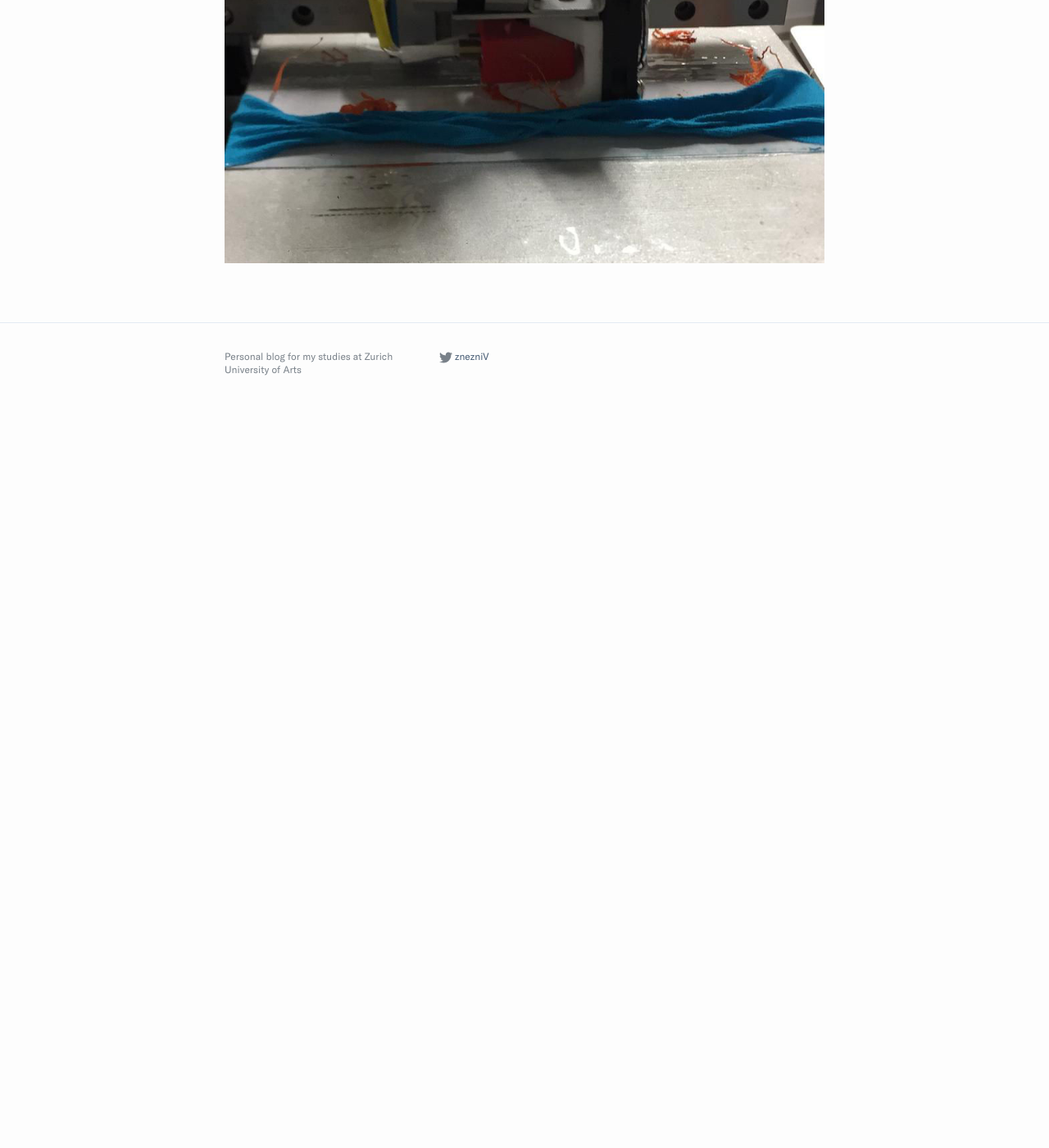
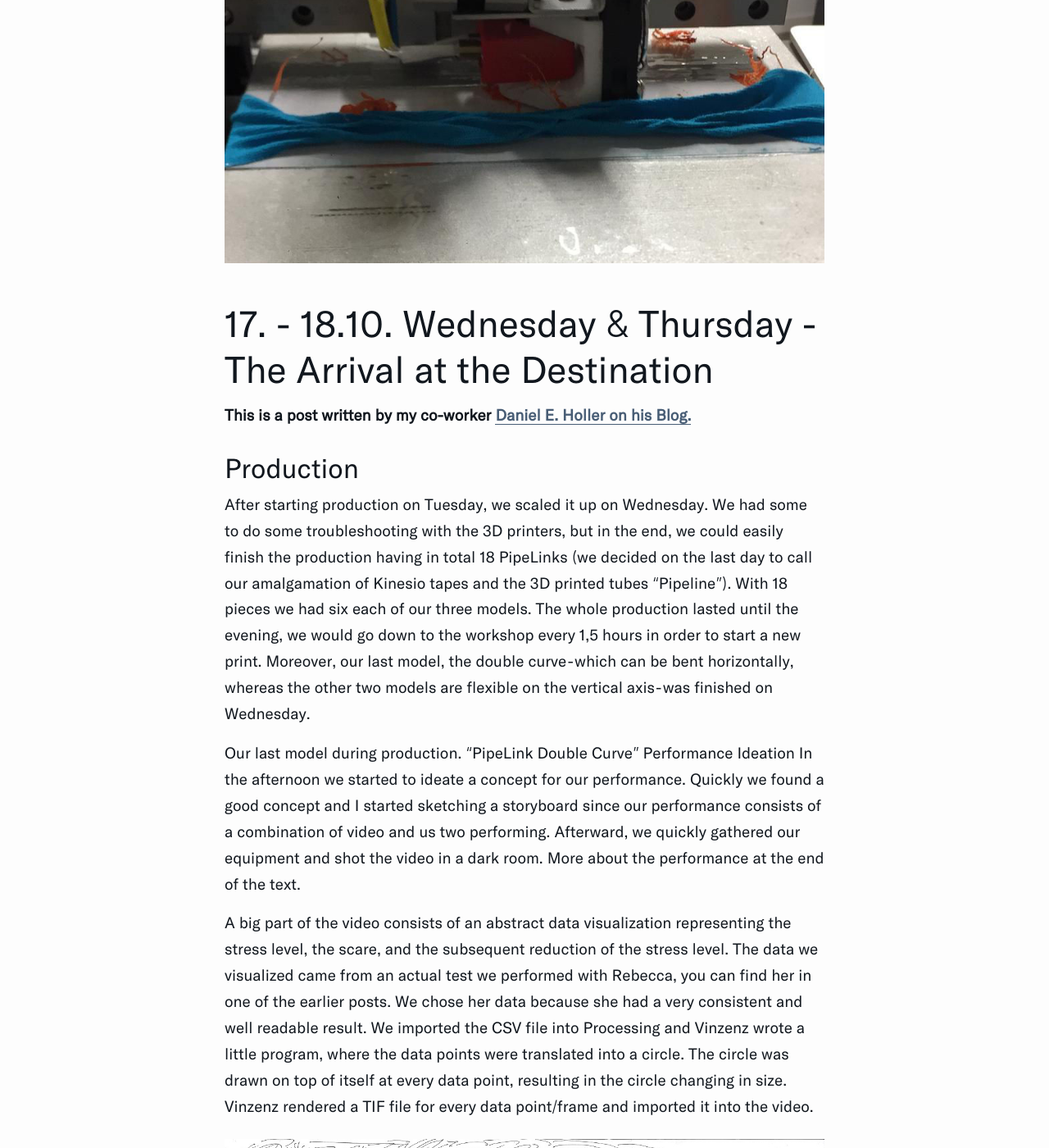
Before and after one commit to znezniV/znezniv.github.io, a Jekyll site: the page built from _posts/2018-09-17-Embodied-Interaction.md, in a window 1280 px wide and 1400 px high, scrolled down 40165 px. Shown: the whole window at 82% size. Built offline with Jekyll 4.4.1, drawn with Linux system fonts in a browser that asks for light colours; before the commit the page ends 40687 px from its top, so only the background shows below that; some of the changed text lies outside the part shown.

Commit message:
new post

```diff
--- a/_posts/2018-09-17-Embodied-Interaction.md
+++ b/_posts/2018-09-17-Embodied-Interaction.md
@@ -377,3 +377,40 @@ Finally, after many hours, we were able to print almost six exemplars of two sha
 Nevertheless, I quickly modeled the last shape at home in the bed, hoping that the next day will be a bit more productive.
 
 ![Failed again]({{ site.url }}/assets/posts/embodied/print-fail.jpg)
+
+## 17. – 18.10. Wednesday & Thursday – The Arrival at the Destination
+**This is a post written by my co-worker [Daniel E. Holler on his Blog.](https://medium.com/@daniel.e.holler/embodied-interaction-17-18-10-b995d3c0d0bc)**
+
+### Production
+After starting production on Tuesday, we scaled it up on Wednesday. We had some to do some troubleshooting with the 3D printers, but in the end, we could easily finish the production having in total 18 PipeLinks (we decided on the last day to call our amalgamation of Kinesio tapes and the 3D printed tubes “Pipeline”). With 18 pieces we had six each of our three models. The whole production lasted until the evening; we would go down to the workshop every 1,5 hours in order to start a new print. Moreover, our last model, the double curve — which can be bent horizontally, whereas the other two models are flexible on the vertical axis — was finished on Wednesday.
+
+
+Our last model during production: “PipeLink Double Curve”
+Performance Ideation
+In the afternoon we started to ideate a concept for our performance. Quickly we found a good concept and I started sketching a storyboard since our performance consists of a combination of video and us two performing. Afterward, we quickly gathered our equipment and shot the video in a dark room. More about the performance at the end of the text.
+
+A big part of the video consists of an abstract data visualization representing the stress level, the scare, and the subsequent reduction of the stress level. The data we visualized came from an actual test we performed with Rebecca; you can find her in one of the earlier posts. We chose her data because she had a very consistent and well readable result. We imported the CSV file into Processing and Vinzenz wrote a little program, where the data points were translated into a circle. The circle was drawn on top of itself at every data point, resulting in the circle changing in size. Vinzenz rendered a TIF file for every data point/frame and imported it into the video.
+
+![“The storyboard is the instrument of the coward.” -Werner Herzog]({{ site.url }}/assets/posts/embodied/pipelink-storyboard.jpg)
+“The storyboard is the instrument of the coward.” -Werner Herzog
+
+While Vinzenz was busy editing the video, I concentrated on a few stylistic details for the performance. Since we wanted to show our PipeLinks sticking on our backs; with all the tubes for the cooling spray etc; we had to come up with a new piece of garment. The reason being that we did not want to perform half naked. Our solution was to tailor two long sleeve shirts, made of transparent plastic. I received help from Lola, a Trends&Identity student, who had some sewing patterns for t-shirts laying around. I struggled a little bit with the details and finishing, but both of our shirts fit us perfectly.
+
+![Transparent T-Shirt]({{ site.url }}/assets/posts/embodied/pipelink-tshirt.jpg)
+The freshly tailored, long sleeve, transparent shirt.
+
+In order to add some very last finishes to the performance and subsequent presentation, we quickly animated our models in Cinema 4D. After rendering them and stitching them together, we inserted the video in our Keynote presentation, as a background image during the Q&A after the performance.
+
+### The Performance
+The performance consisted of a combination of a video and us two performing. The video we projected, showed our two faces in a split screen while “looking into the computer”. The sequence lasted around one minute. The rendered data visualization was overimposed on the video. We timed our facial expressions (becoming more and more stressed, in relation to the data) to the data plot, culminating in the “big scare”. We wrenched our faces, clearly showing the result of the freeze-shock, and afterward leading to the wave of stress-relieve. In order to support the video and to “map” it into reality, we sat in front of a table, looking into the computer, faking a “real-time” recording of our faces. Because we had our transparent shirts on, the PipeLinks were clearly visible. In order to accentuate the climax (the cooling shock), we had some actual cooling spray hidden from the audience; therefore by carefully timing our action, we sprayed the cooling spray, creating a little wave of vapor around our bodies. The performance ended with us standing up and bowing to the audience.
+
+![PipeLink attached]({{ site.url }}/assets/posts/embodied/pipelink-attached1.jpg)
+![PipeLink attached]({{ site.url }}/assets/posts/embodied/pipelink-attached2.jpg)
+![PipeLink attached]({{ site.url }}/assets/posts/embodied/pipelink-attached3.jpg)
+The PipeLink stuck on our backs, they are even visible under some garments
+
+![PipeLink Presentation]({{ site.url }}/assets/posts/embodied/pipelink-presentation.jpg)
+Vinzenz and Daniel during the presentation
+
+![The animated models]({{ site.url }}/assets/posts/embodied/pipelink-animation.gif)
+The animated models
```
Also changed, not shown: assets/posts/embodied/pipelink-animation.gif (added), assets/posts/embodied/pipelink-attached1.jpg (added), assets/posts/embodied/pipelink-attached2.jpg (added), assets/posts/embodied/pipelink-attached3.jpg (added), assets/posts/embodied/pipelink-double-curve.jpg (added), assets/posts/embodied/pipelink-presentation.jpg (added), assets/posts/embodied/pipelink-storyboard.jpg (added), assets/posts/embodied/pipelink-tshirt.jpg (added).
